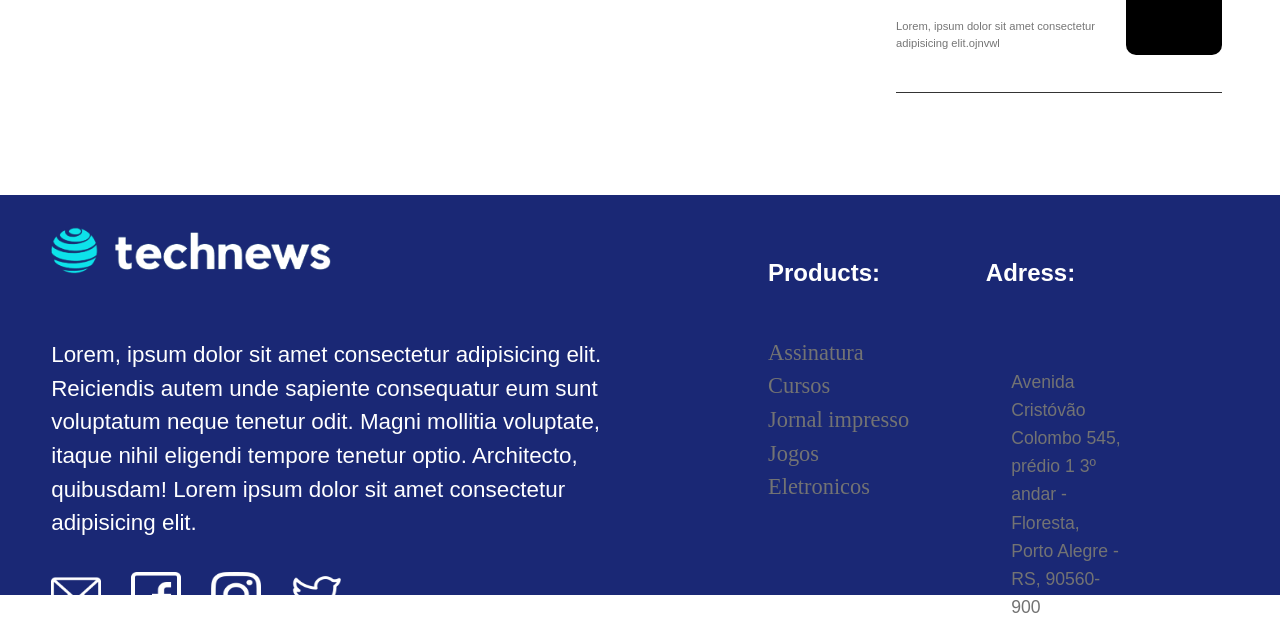
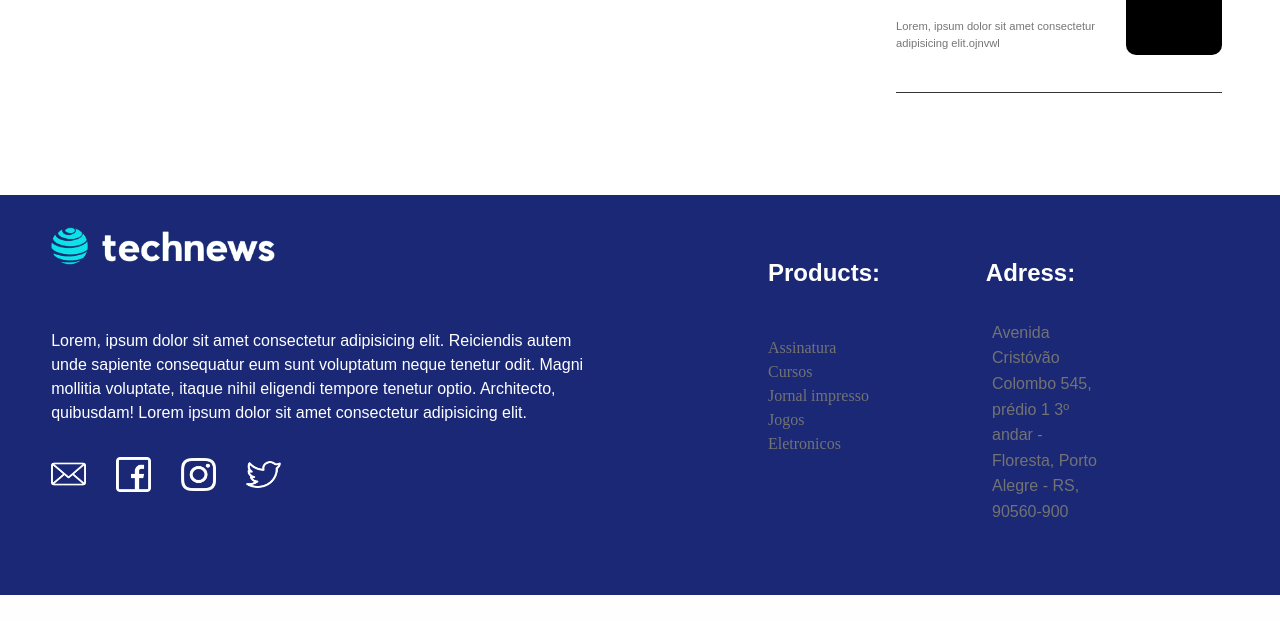
Before and after one commit to senacrs-emti/2022-1M-jornal-G10, a PHP site: page / in a window 1280 px wide; the page is wider, and only the part inside the window is pictured. Shown: the part 2309-2930 px from the top of that part. After the commit the page ends 2904 px from the top of that part, so only its background shows below. Run offline with PHP 8.4, Linux system fonts and the light colour scheme; some libraries are stand-ins or nearby versions.

Commit message:
Update footer

```diff
--- a/assets/css/style.css
+++ b/assets/css/style.css
@@ -430,11 +430,11 @@ footer .logospace{
 .Logofooter{
     height: auto;
     display: block;
-    width: 50%;
+    width: 40%;
 }
 footer .textfooter{
     color: rgb(255, 255, 255);
-    font-size: 1.4em;
+    font-size: 1em;
     text-align: left;
     position: relative;
     top: 8vh;
@@ -461,28 +461,28 @@ footer .textfooter a:hover{
     left: 10vw;
 }
 footer .email{
-    height: 5vh;
-    width: 5vw;
+    height: 3.5vh;
+    width: 3.5vw;
     position: relative;
     top: 10vh;
 }
 footer .insta{
-    height: 5vh;
-    width: 5vw;
+    height: 4vh;
+    width: 3.5vw;
     margin-left: 2vw;
     position: relative;
     top: 10vh;
 }
 footer .tt{
-    height: 5vh;
-    width: 5vw;
+    height: 4vh;
+    width: 3.5vw;
     margin-left: 2vw;
     position: relative;
     top: 10vh;
 }
 footer .face{
-    height: 5vh;
-    width: 5vw;
+    height: 4vh;
+    width: 3.5vw;
     margin-left: 2vw;
     position: relative;
     top: 10vh;
@@ -499,8 +499,8 @@ footer div .endere{
     width: 9vw;
     color: rgb(115, 115, 115);
     position: relative;
-    font-size: 1.1em;
-    left: 29vw;
+    font-size: 1em;
+    left: 27.5vw;
     top: -6vh;
     line-height: 1.6em;
 }
--- a/include/_footer.php
+++ b/include/_footer.php
@@ -3,10 +3,10 @@
                 <div class="logospace">
                     <img src="./img/Logo.png" alt="logofooter" class="Logofooter">
                     <p class="textfooter">Lorem, ipsum dolor sit amet consectetur adipisicing elit. Reiciendis autem unde sapiente consequatur eum sunt voluptatum neque tenetur odit. Magni mollitia voluptate, itaque nihil eligendi tempore tenetur optio. Architecto, quibusdam! Lorem ipsum dolor sit amet consectetur adipisicing elit.</p>
-                    <a href="mailto:ebdalmoro@gmail.com" class="email"><img src="./img/email2.png" alt="email"  height = "45vh" width = "50vw"></a>
-                    <a href="" class="face"><img src="./img/facebook.png" alt="face" height = "45vh" width = "50vw"></a>
-                    <a href="" class="insta"><img src="./img/instagram.png" alt="insta" height = "45vh" width = "50vw"></a>
-                    <a href="" class="tt"><img src="./img/twitter.png" alt="tt" height = "45vh" width = "50vw"></a>
+                    <a href="mailto:ebdalmoro@gmail.com" class="email"><img src="./img/email2.png" alt="email"  height = "30vh" width = "35vw"></a>
+                    <a href="" class="face"><img src="./img/facebook.png" alt="face" height = "35vh" width = "35vw"></a>
+                    <a href="" class="insta"><img src="./img/instagram.png" alt="insta" height = "33vh" width = "35vw"></a>
+                    <a href="" class="tt"><img src="./img/twitter.png" alt="tt" height = "33vh" width = "35vw"></a>
                 </div>
             </div>
             <div class="rightsidefooter">
```
